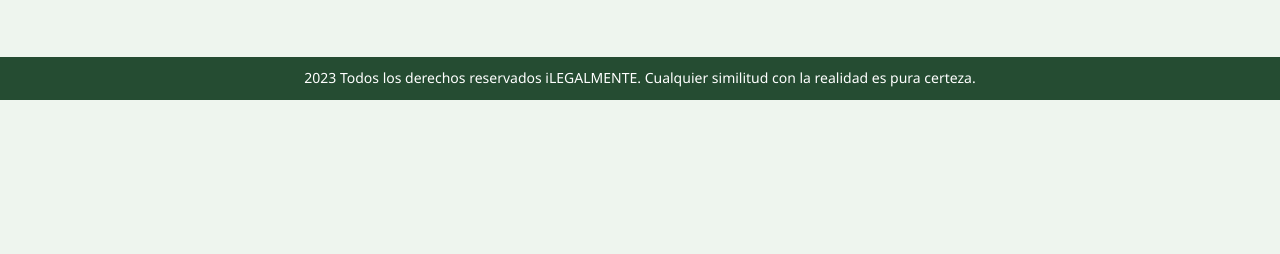
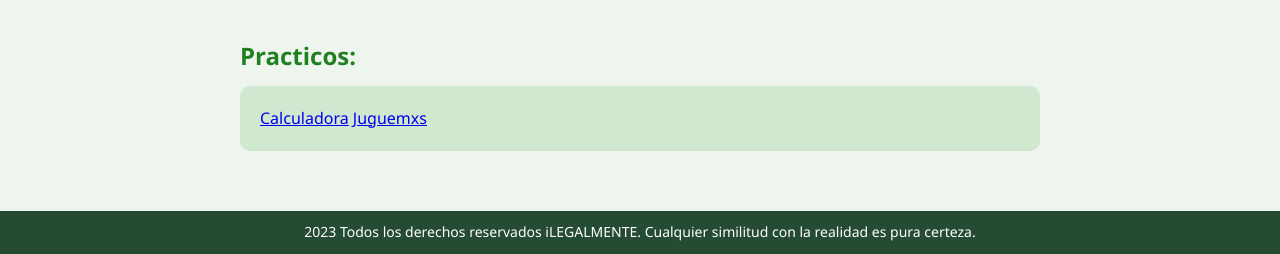
Before and after one commit to Natalia0013/sobre-mi, a plain HTML site: page index.html in a window 1280 px wide. Shown: the part 2546-2800 px from the top of the page. Before the commit the page ends 2646 px from the top, so only its background shows below. Drawn offline with Linux system fonts and the light colour scheme.

Commit message:
modificando archivos

```diff
--- a/index.html
+++ b/index.html
@@ -71,6 +71,14 @@
                 </video>
             </div>
         </section>
+        <section>
+            <h2>Practicos:</h2>
+            <div class= "contiene-video">
+                <a href="https://natalia0013.github.io/sobre-mi/practico1/" target="_blank">Calculadora</a>
+                <a href="https://natalia0013.github.io/sobre-mi/practico2/" target="_blank">Juguemxs</a>
+            </div>
+
+        </section>
     </main>
 
     <footer>
```
